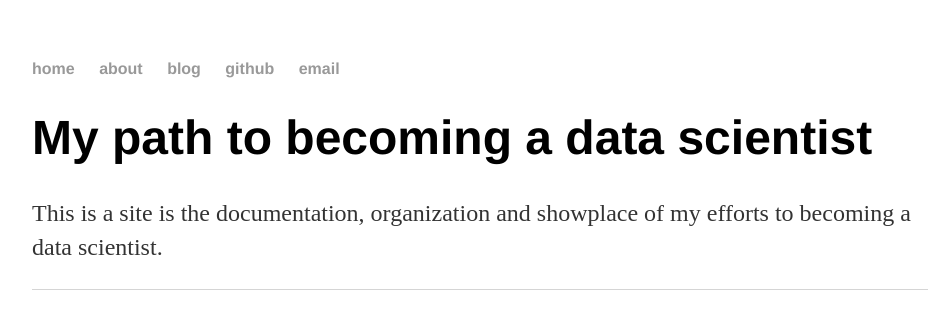
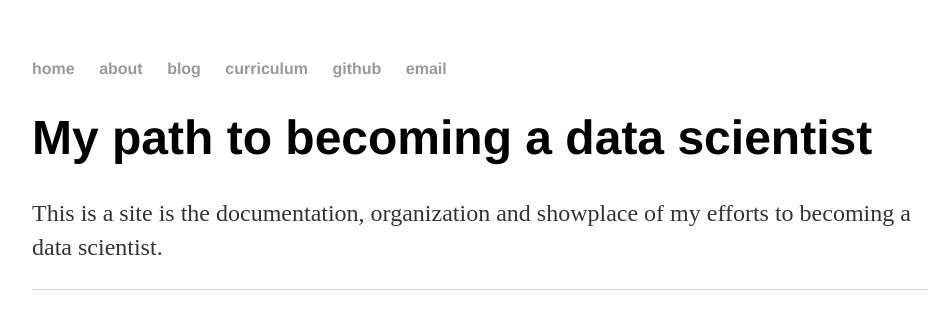
Before and after one commit to aducktyping/aducktyping.github.io, a Jekyll site: the page built from index.html, in a window 1280 px wide. Shown: the top 329 px of the page, without its empty margins (160-1101 px from the left). Built offline with Jekyll 4.4.1, drawn with Linux system fonts in a browser that asks for light colours.

Commit message:
Update default.html

```diff
--- a/_layouts/default.html
+++ b/_layouts/default.html
@@ -11,6 +11,7 @@
 	        		<li><a href="/">home</a></li>
 		        	<li><a href="/about">about</a></li>
 	        		<li><a href="/blog">blog</a></li>
+	        		<li><a href="/curriculum">curriculum</a></li>
 	        		<li><a href="https://github.com/aducktyping">github</a></li>
 	        		<li><a href="mailto:aducktyping@gmail.com">email</a></li>
 	    		</ul>
```
